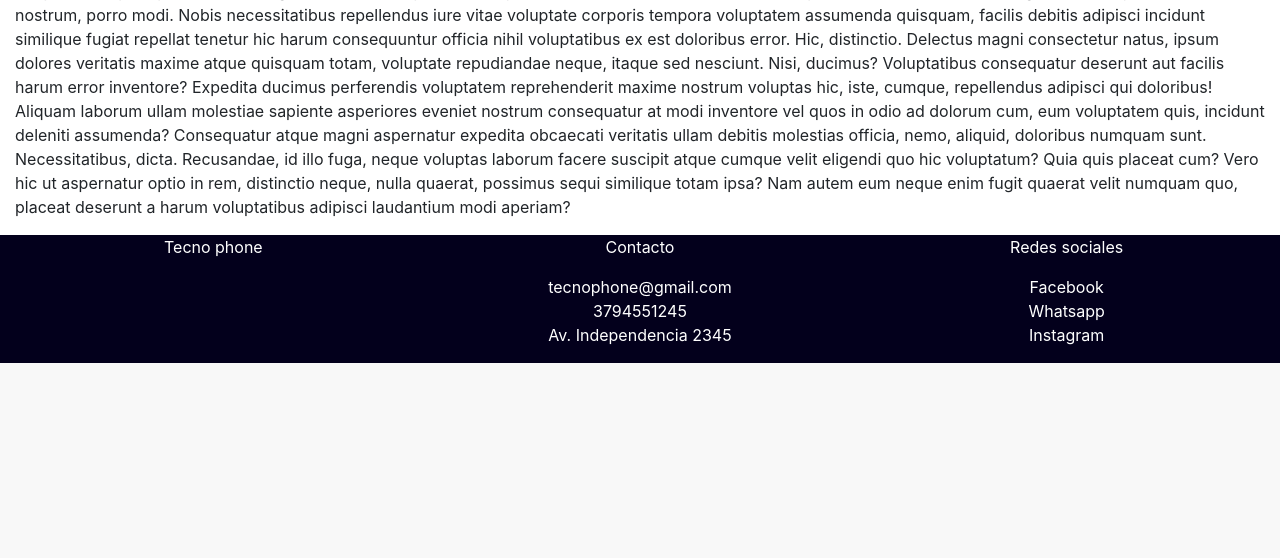
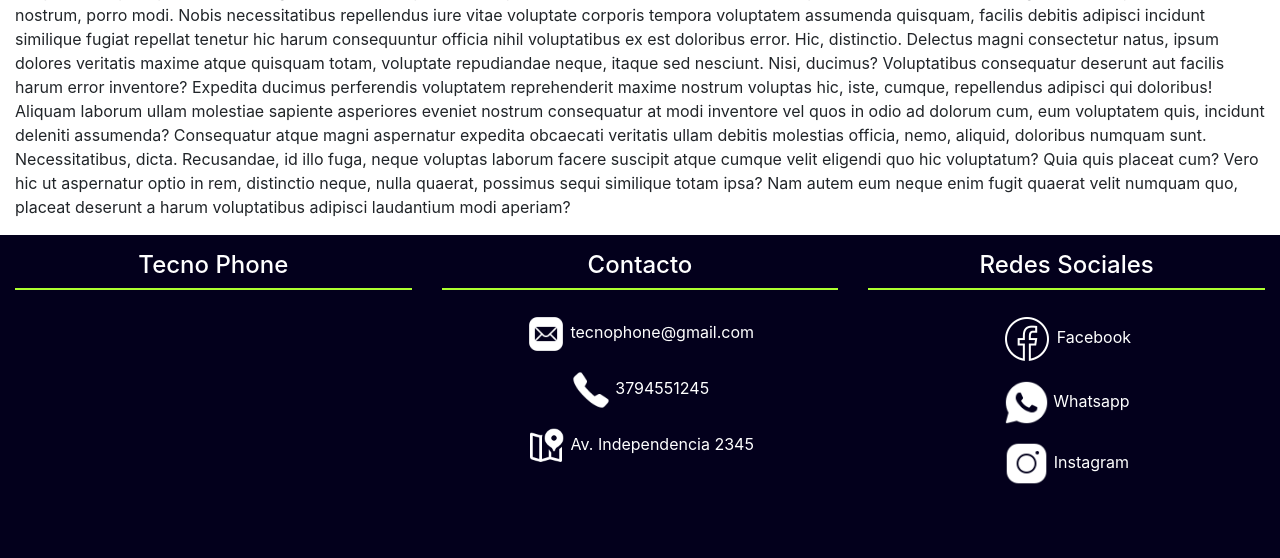
Before and after one commit to joss-dev/proyecto-tiendaonline, a CodeIgniter 4 app: the page made by app/Views/Home.php in a window 1280 px wide. Shown: the part 523-1081 px from the top of the page. Before the commit the page ends 886 px from the top, so only its background shows below. Run offline with PHP 8.4 and a stand-in for CodeIgniter, Linux system fonts and the light colour scheme; the template is opened without the code that fills it, so the values that code supplies are empty; some libraries are stand-ins or nearby versions.

Commit message:
agrega efecto titulo en footer

```diff
--- a/app/Views/Home.php
+++ b/app/Views/Home.php
@@ -69,21 +69,55 @@
     </p>
   </div>
 
-  <footer class="text-center text-white" style="background-color: #03001c;">
+  <footer class="text-center text-white pt-3" style="background-color: #03001c;">
     <ul class="row m-0">
-      <li class="col">Tecno phone</li>
-      <li class="col">Contacto
+      <li class="col-sm-12 col-lg-4 mb-5">
+        <h4 class="titulo-footer">Tecno Phone</h4>
+      </li>
+      <li class="col-sm-12 col-lg-4 mb-5">
+        <h4 class="titulo-footer">Contacto</h4>
         <ul class="m-3">
-          <li><span>tecnophone@gmail.com</span></li>
-          <li>3794551245</li>
-          <li>Av. Independencia 2345</li>
+          <li class="p-2">
+            <a href="#" class="text-white">
+              <img src="./public/img/icons/icon-email.png" alt="" width="40" height="40">
+              tecnophone@gmail.com
+            </a>
+          </li>
+          <li class="p-2">
+            <a href="#" class="text-white">
+              <img src="./public/img/icons/icon-telefono.png" alt="" width="40" height="40">
+              3794551245
+            </a>
+          </li>
+          <li class="p-2">
+            <a href="#" class="text-white">
+              <img src="./public/img/icons/icon-map.png" alt="" width="40" height="40">
+              Av. Independencia 2345
+            </a>
+          </li>
         </ul>
       </li>
-      <li class="col">Redes sociales
-      <ul class="m-3">
-          <li>Facebook</li>
-          <li>Whatsapp</li>
-          <li>Instagram</li>
+      <li class="col-sm-12 col-lg-4 mb-5">
+        <h4 class="titulo-footer">Redes Sociales</h4>
+        <ul class="m-3">
+          <li class="p-2">
+            <a href="#" class="text-white">
+              <img src="./public/img/icons/icon-facebook.png" alt="" width="50" height="50">
+              Facebook
+            </a>
+          </li>
+          <li class="p-2">
+            <a href="#" class="text-white">
+              <img src="./public/img/icons/icon-whatsapp.png" alt="" width="45" height="45">
+              Whatsapp
+            </a>
+          </li>
+          <li class="p-2">
+            <a href="#" class="text-white">
+              <img src="./public/img/icons/icon-instagram.png" alt="" width="45" height="45">
+              Instagram
+            </a>
+          </li>
         </ul>
       </li>
     </ul>
--- a/public/css/myStyle.css
+++ b/public/css/myStyle.css
@@ -9,9 +9,14 @@
 
 
 .nav-link {
-	transition: all 0.5s !important;
+	transition: all 0.5s;
 }
 
 .nav-link:hover {
-	border-bottom: 3px solid greenyellow !important;
+	border-bottom: 3px solid greenyellow;
 }
+
+.titulo-footer {
+	padding-bottom: 8px;
+	border-bottom: 2px solid greenyellow;
+}
```
Also changed, not shown: public/img/icons/cart.svg (deleted), public/img/icons/envelope.svg (deleted), public/img/icons/facebook.svg (deleted), public/img/icons/house-door.svg (deleted), public/img/icons/icon-email.png (added), public/img/icons/icon-facebook.png (added), public/img/icons/icon-instagram.png (added), public/img/icons/icon-map.png (added), public/img/icons/icon-telefono.png (added), public/img/icons/icon-whatsapp.png (added), public/img/icons/messenger.svg (deleted), public/img/icons/person.svg (deleted), public/img/icons/telephone.svg (deleted), public/img/icons/twitter.svg (deleted), 1 more files.
